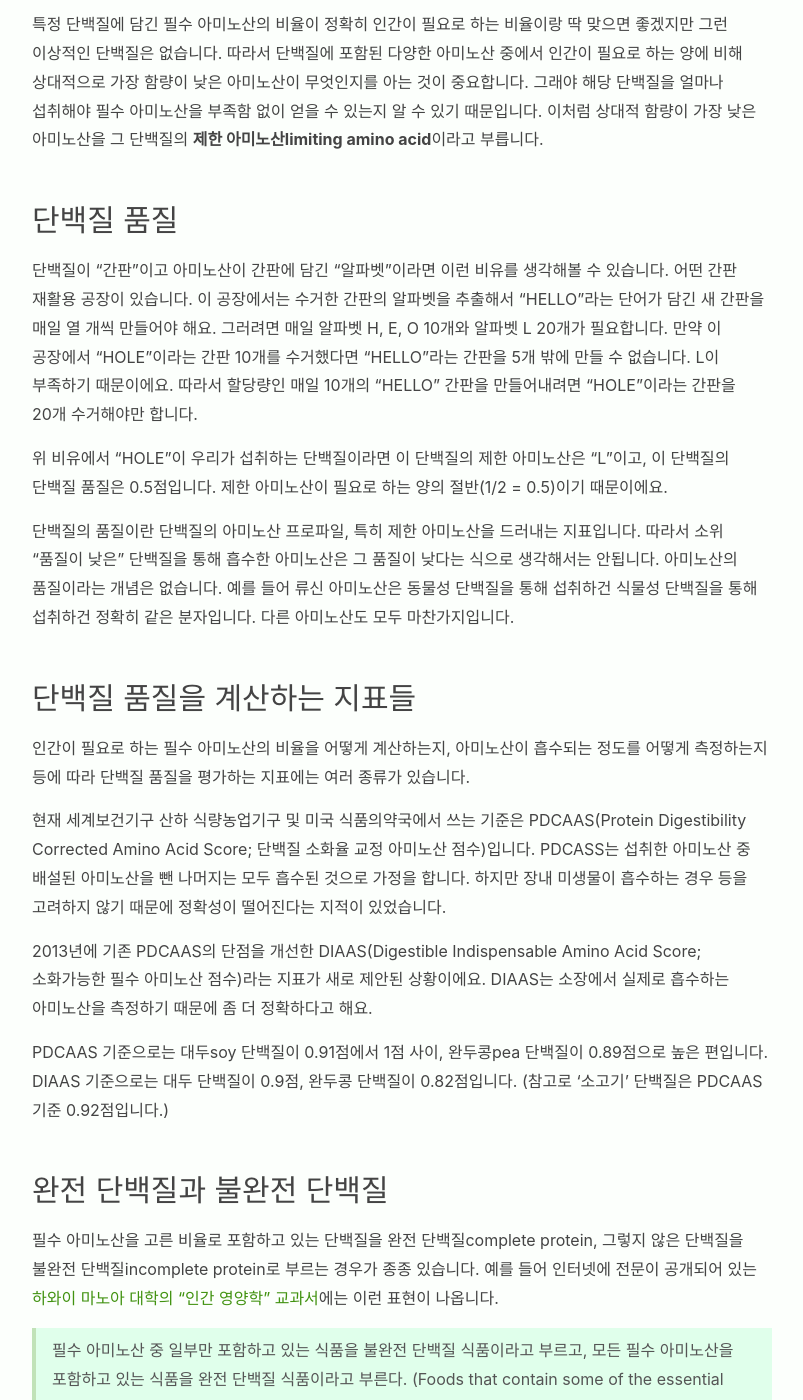
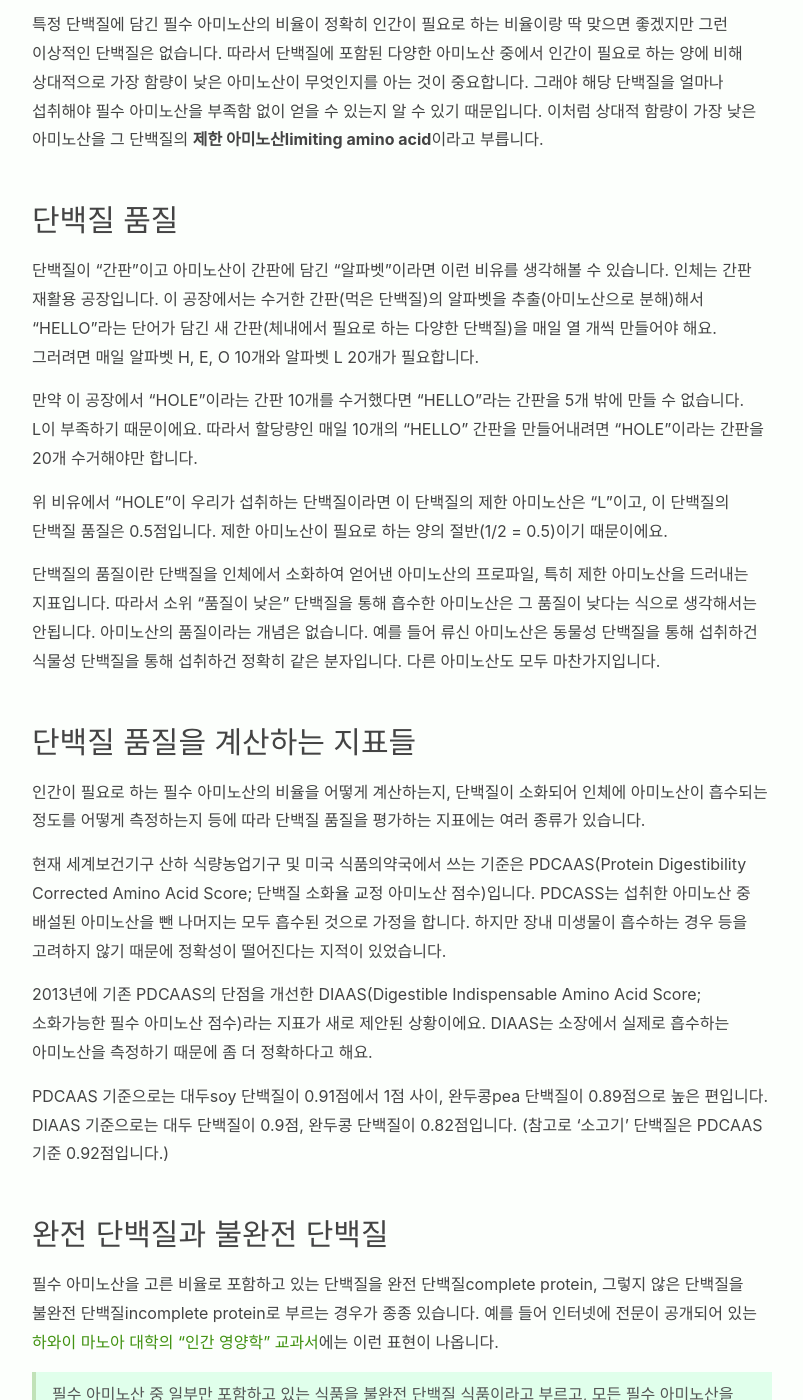
Before and after one commit to veganstudies/veganstudies.github.io, a Jekyll site: the page built from _posts/2020-10-02-quality-of-plant-based-protein.md, in a window 1280 px wide and 1400 px high, scrolled down 1290 px. Shown: the whole window, without its empty margins (238-1041 px from the left). Built offline with Jekyll 4.4.1, drawn with Linux system fonts in a browser that asks for light colours; some of the changed text lies outside the part shown.

Commit message:
비건 식습관에 대한 분야별 의견

```diff
--- a/_posts/2020-10-02-quality-of-plant-based-protein.md
+++ b/_posts/2020-10-02-quality-of-plant-based-protein.md
@@ -23,15 +23,17 @@ date: 2020-10-02 21:00:00 +0900
 
 ## 단백질 품질
 
-단백질이 "간판"이고 아미노산이 간판에 담긴 "알파벳"이라면 이런 비유를 생각해볼 수 있습니다. 어떤 간판 재활용 공장이 있습니다. 이 공장에서는 수거한 간판의 알파벳을 추출해서 "HELLO"라는 단어가 담긴 새 간판을 매일 열 개씩 만들어야 해요. 그러려면 매일 알파벳 H, E, O 10개와 알파벳 L 20개가 필요합니다. 만약 이 공장에서 "HOLE"이라는 간판 10개를 수거했다면 "HELLO"라는 간판을 5개 밖에 만들 수 없습니다. L이 부족하기 때문이에요. 따라서 할당량인 매일 10개의 "HELLO" 간판을 만들어내려면 "HOLE"이라는 간판을 20개 수거해야만 합니다.
+단백질이 "간판"이고 아미노산이 간판에 담긴 "알파벳"이라면 이런 비유를 생각해볼 수 있습니다.  인체는 간판 재활용 공장입니다. 이 공장에서는 수거한 간판(먹은 단백질)의 알파벳을 추출(아미노산으로 분해)해서 "HELLO"라는 단어가 담긴 새 간판(체내에서 필요로 하는 다양한 단백질)을 매일 열 개씩 만들어야 해요. 그러려면 매일 알파벳 H, E, O 10개와 알파벳 L 20개가 필요합니다.
+
+만약 이 공장에서 "HOLE"이라는 간판 10개를 수거했다면 "HELLO"라는 간판을 5개 밖에 만들 수 없습니다. L이 부족하기 때문이에요. 따라서 할당량인 매일 10개의 "HELLO" 간판을 만들어내려면 "HOLE"이라는 간판을 20개 수거해야만 합니다.
 
 위 비유에서 "HOLE"이 우리가 섭취하는 단백질이라면 이 단백질의 제한 아미노산은 "L"이고, 이 단백질의 단백질 품질은 0.5점입니다. 제한 아미노산이 필요로 하는 양의 절반(1/2 = 0.5)이기 때문이에요.
 
-단백질의 품질이란 단백질의 아미노산 프로파일, 특히 제한 아미노산을 드러내는 지표입니다. 따라서 소위 "품질이 낮은" 단백질을 통해 흡수한 아미노산은 그 품질이 낮다는 식으로 생각해서는 안됩니다. 아미노산의 품질이라는 개념은 없습니다. 예를 들어 류신 아미노산은 동물성 단백질을 통해 섭취하건 식물성 단백질을 통해 섭취하건 정확히 같은 분자입니다. 다른 아미노산도 모두 마찬가지입니다.
+단백질의 품질이란 단백질을 인체에서 소화하여 얻어낸 아미노산의 프로파일, 특히 제한 아미노산을 드러내는 지표입니다. 따라서 소위 "품질이 낮은" 단백질을 통해 흡수한 아미노산은 그 품질이 낮다는 식으로 생각해서는 안됩니다. 아미노산의 품질이라는 개념은 없습니다. 예를 들어 류신 아미노산은 동물성 단백질을 통해 섭취하건 식물성 단백질을 통해 섭취하건 정확히 같은 분자입니다. 다른 아미노산도 모두 마찬가지입니다.
 
 ## 단백질 품질을 계산하는 지표들
 
-인간이 필요로 하는 필수 아미노산의 비율을 어떻게 계산하는지, 아미노산이 흡수되는 정도를 어떻게 측정하는지 등에 따라 단백질 품질을 평가하는 지표에는 여러 종류가 있습니다.
+인간이 필요로 하는 필수 아미노산의 비율을 어떻게 계산하는지, 단백질이 소화되어 인체에 아미노산이 흡수되는 정도를 어떻게 측정하는지 등에 따라 단백질 품질을 평가하는 지표에는 여러 종류가 있습니다.
 
 현재 세계보건기구 산하 식량농업기구 및 미국 식품의약국에서 쓰는 기준은 PDCAAS(Protein Digestibility Corrected Amino Acid Score; 단백질 소화율 교정 아미노산 점수)입니다. PDCASS는 섭취한 아미노산 중 배설된 아미노산을 뺀 나머지는 모두 흡수된 것으로 가정을 합니다. 하지만 장내 미생물이 흡수하는 경우 등을 고려하지 않기 때문에 정확성이 떨어진다는 지적이 있었습니다.
 
@@ -67,9 +69,10 @@ PDCAAS 기준으로는 대두soy 단백질이 0.91점에서 1점 사이, 완두
 
 * 완전 단백질, 불완전 단백질은 잘못된 이분법입니다.
 * 동물 단백질은 품질이 좋고 식물 단백질은 품질이 낮다는 주장도 잘못된 이분법입니다.
-* 단백질의 "품질"은 아미노산의 조성 차이를 이르는 말일 뿐, "품질 좋은 아미노산"이나 "품질 낮은 아미노산" 같은 개념은 없습니다.
+* 단백질의 "품질"은 단백질을 소화하여 얻어지는 아미노산의 조성 차이를 이르는 말일 뿐, "품질 좋은 아미노산"이나 "품질 낮은 아미노산" 같은 개념은 없습니다.
 * 한국을 비롯한 대부분의 선진국/개발도상국의 경우 단백질 결핍이 아닌 육식 위주 식단으로 인한 단백질 과잉 섭취가 문제입니다.
 
 ## 관련 글
 
+* [비건 식습관에 대한 각 분야의 전문가 의견](/2020/10/03/export-opinions-on-vegan-diet.html)
 * [채식의 에너지 효율성](/2020/03/15/efficiency-of-vegan-diet.html)
```
Also changed, not shown: _posts/2020-03-15-efficiency-of-vegan-diet.md (+1 -0 lines), _posts/2020-10-03-expert-opinions-on-vegan-diet.md (added, +59 -0 lines), _terms/veganism.md (+5 -3 lines).
